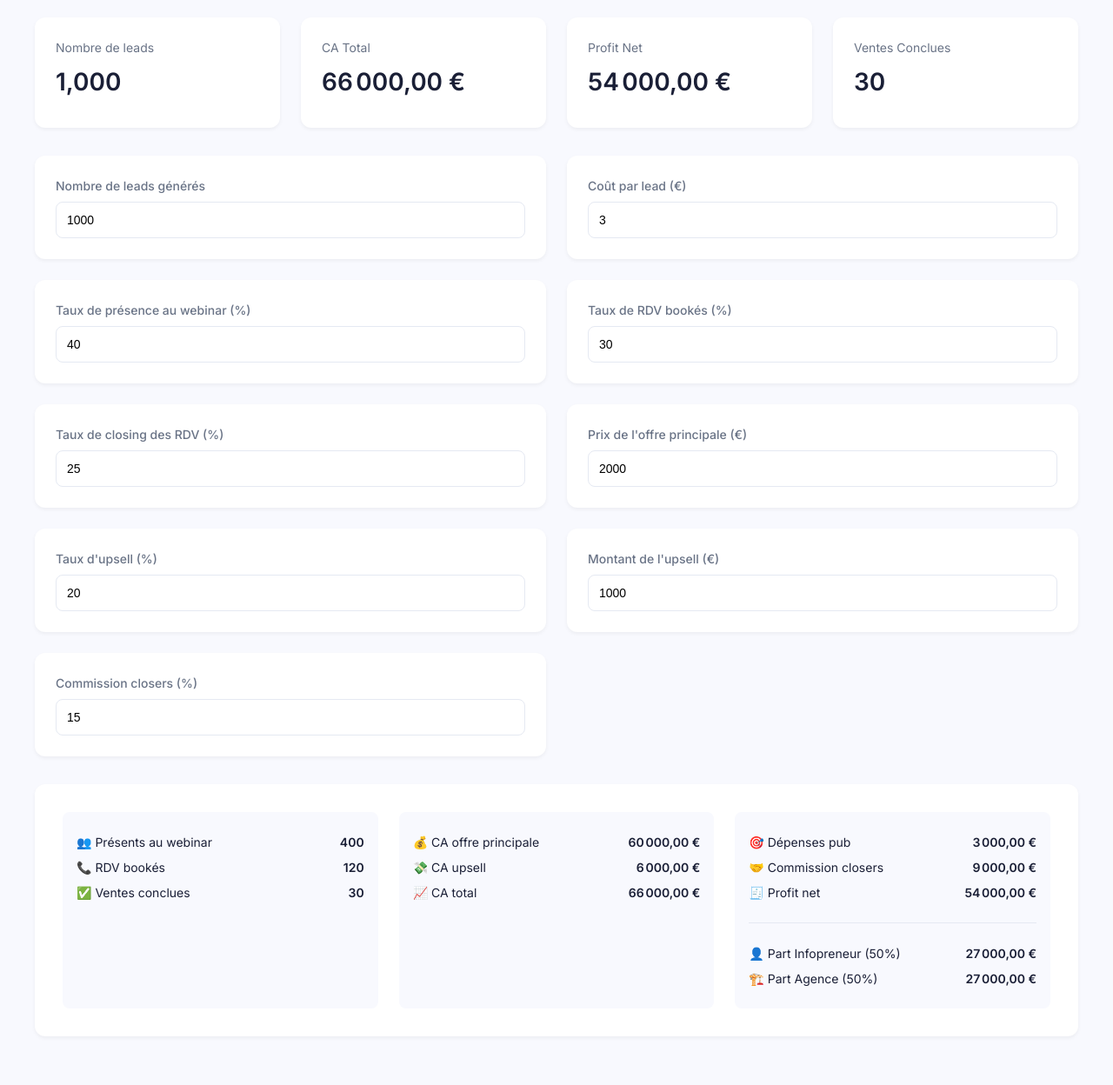
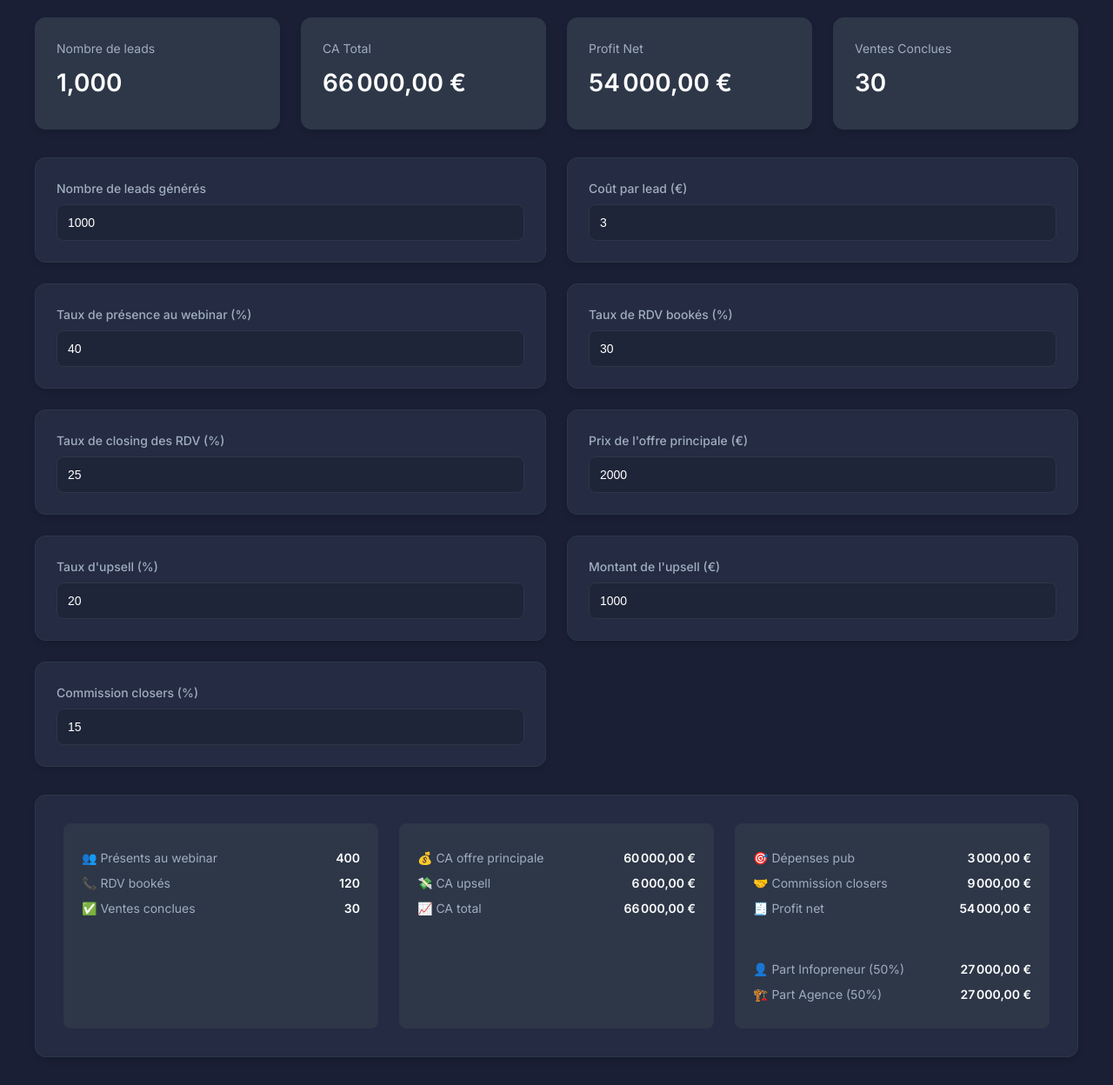
Before and after one commit to Robgue6/simulateur-revenue, a plain HTML site: page index.html in a window 1280 px wide. Shown: the part 80-1328 px from the top of the page at 87% size. Before the commit the page ends 1304 px from the top, so only its background shows below. Drawn offline with Linux system fonts and the light colour scheme.

Commit message:
dark theme

```diff
--- a/index.html
+++ b/index.html
@@ -10,11 +10,14 @@
       --success-color: #34a853;
       --warning-color: #fbbc05;
       --danger-color: #ea4335;
-      --background-color: #f8f9fe;
-      --card-background: #ffffff;
-      --text-primary: #1a1f36;
-      --text-secondary: #697386;
-      --border-color: #e5e9f2;
+      --background-color: #1a1f36;
+      --card-background: #242b42;
+      --text-primary: #ffffff;
+      --text-secondary: #a0aec0;
+      --border-color: #2d3748;
+      --hover-color: #2f3850;
+      --stat-card-bg: #2d3748;
+      --input-bg: #1e2538;
     }
 
     * {
@@ -29,6 +32,7 @@
       color: var(--text-primary);
       line-height: 1.5;
       padding: 2rem;
+      min-height: 100vh;
     }
 
     .container {
@@ -57,10 +61,17 @@
     }
 
     .stat-card {
-      background: var(--card-background);
+      background: var(--stat-card-bg);
       border-radius: 12px;
       padding: 1.5rem;
-      box-shadow: 0 2px 4px rgba(0,0,0,0.05);
+      box-shadow: 0 4px 6px rgba(0, 0, 0, 0.1);
+      border: 1px solid var(--border-color);
+      transition: transform 0.2s ease, box-shadow 0.2s ease;
+    }
+
+    .stat-card:hover {
+      transform: translateY(-2px);
+      box-shadow: 0 6px 8px rgba(0, 0, 0, 0.2);
     }
 
     .stat-card .value {
@@ -86,7 +97,8 @@
       background: var(--card-background);
       border-radius: 12px;
       padding: 1.5rem;
-      box-shadow: 0 2px 4px rgba(0,0,0,0.05);
+      box-shadow: 0 4px 6px rgba(0, 0, 0, 0.1);
+      border: 1px solid var(--border-color);
     }
 
     label {
@@ -103,11 +115,18 @@
       border: 1px solid var(--border-color);
       border-radius: 8px;
       font-size: 0.875rem;
-      transition: border-color 0.2s;
+      transition: all 0.2s ease;
+      background-color: var(--input-bg);
+      color: var(--text-primary);
     }
 
     input[type="number"]:focus {
       outline: none;
+      border-color: var(--primary-color);
+      box-shadow: 0 0 0 2px rgba(66, 133, 244, 0.2);
+    }
+
+    input[type="number"]:hover {
       border-color: var(--primary-color);
     }
 
@@ -115,7 +134,8 @@
       background: var(--card-background);
       border-radius: 12px;
       padding: 2rem;
-      box-shadow: 0 2px 4px rgba(0,0,0,0.05);
+      box-shadow: 0 4px 6px rgba(0, 0, 0, 0.1);
+      border: 1px solid var(--border-color);
     }
 
     .results-grid {
@@ -125,9 +145,10 @@
     }
 
     .result-item {
-      padding: 1rem;
+      padding: 1.25rem;
       border-radius: 8px;
-      background: var(--background-color);
+      background: var(--stat-card-bg);
+      border: 1px solid var(--border-color);
     }
 
     .result-item p {
@@ -136,6 +157,7 @@
       align-items: center;
       margin: 0.5rem 0;
       font-size: 0.875rem;
+      color: var(--text-secondary);
     }
 
     .result-item strong {
@@ -152,6 +174,20 @@
     .emoji-icon {
       font-size: 1.25rem;
       margin-right: 0.5rem;
+    }
+
+    @media (max-width: 768px) {
+      .stats-grid {
+        grid-template-columns: repeat(2, 1fr);
+      }
+
+      .inputs-grid {
+        grid-template-columns: 1fr;
+      }
+
+      .results-grid {
+        grid-template-columns: 1fr;
+      }
     }
   </style>
 </head>
```
